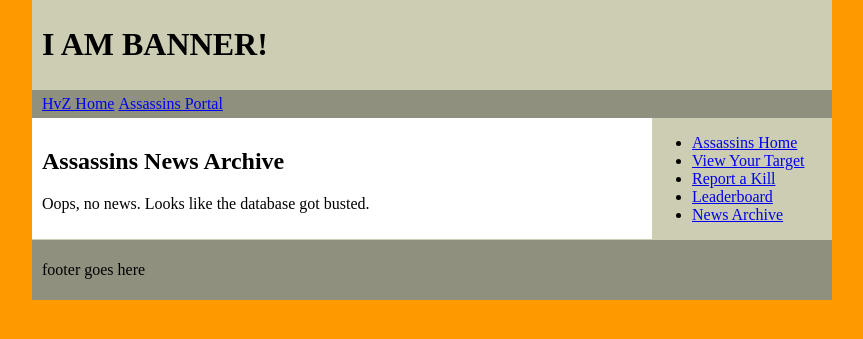
After one commit to Elemnir/ezio, a Django app: page /assassins/news/archive/ in a window 1280 px wide. The commit adds this page. Shown: the top 339 px of the page, without its empty margins (208-1071 px from the left). Run offline with Django 3.2, Linux system fonts and the light colour scheme; data that the repository does not hold is empty.

Commit message:
Added a NewsReport model, and archive and detail views

```diff
--- a/assassins/urls.py
+++ b/assassins/urls.py
@@ -1,8 +1,10 @@
 from django.conf.urls import patterns, include, url
 
 urlpatterns = patterns("assassins.views"
-    , url(r"^assassins/$",              "index")
-    , url(r"^assassins/report/$",       "report")
-    , url(r"^assassins/view_target/$",  "view_target")
-    , url(r"^assassins/leaderboard/$",  "leaderboard")
+    , url(r"^assassins/$",                       "index")
+    , url(r"^assassins/report/$",                "report")
+    , url(r"^assassins/view_target/$",           "view_target")
+    , url(r"^assassins/leaderboard/$",           "leaderboard")
+    , url(r"^assassins/news/archive/$",          "news_archive")
+    , url(r"^assassins/news/(?P<news_id>\d+)/$", "news_detail")
 )
--- a/assassins/views.py
+++ b/assassins/views.py
@@ -1,13 +1,16 @@
 from django.http import HttpResponse, HttpResponseRedirect
 from django.shortcuts import render_to_response, get_object_or_404
 from django.template import RequestContext
-from assassins.models import Player
+from assassins.models import Player, NewsReport
 
 def index(request):
-    """displays game statistics"""
+    """displays game statistics and news"""
     playerlist = Player.objects.all().order_by('-alive', '-kills')
+    newslist = NewsReport.objects.all().order_by('-pub_date')[:10]
+
     return render_to_response('assassins/index.html', {
-        'playerlist': playerlist
+        'playerlist': playerlist,
+        'newslist': newslist,
     })
 
 
@@ -35,7 +38,6 @@ def report(request):
     if request.method != 'POST':
         return render_to_response('assassins/report.html',
                                   context_instance=RequestContext(request))
-
     try:
         reporting_player = Player.objects.get(name=request.POST['playername'],
                                               key=request.POST['playerkey'])
@@ -48,6 +50,11 @@ def report(request):
             return render_to_response('assassins/report.html', {
                 'system_message': "Incorrect key for your target.",
             }, context_instance=RequestContext(request))
+
+        # create a news report
+        newsmessage = str(report_player) + ' killed ' + str(reporting_player.target) + '.'
+        news = NewsReport(report_type='KILL', message=newsmessage)
+        news.save()
 
         # get the reporter's new target
         newtarget = reporting_player.target.target
@@ -63,17 +70,33 @@ def report(request):
         reporting_player.save()
 
         # build a message and render back the page
-        message = "Kill Confirmed. Your new target is: "
-        message += str(reporting_player.target)
+        system_message = "Kill Confirmed. Your new target is: "
+        system_message += str(reporting_player.target)
 
         return render_to_response('assassins/report.html', {
-            'system_message': message,
+            'system_message': system_message,
         }, context_instance=RequestContext(request))
 
 
 def leaderboard(request):
-    """display a leader board of top players over all time"""
+    """display a leaderboard of top players over all time"""
     playerlist = Player.objects.all().order_by("-kills", "name")
     return render_to_response('assassins/leaderboard.html', {
-        'playerlist': playerlist
+        'playerlist': playerlist,
     })
+
+
+def news_archive(request):
+    """display the news archive"""
+    newslist = NewsReport.objects.all().order_by("-pub_date")
+    return render_to_response('assassins/news_archive.html', {
+        'newslist': newslist,
+    })
+
+
+def news_detail(request, news_id):
+    """display details for the selected news report"""
+    report = get_object_or_404(NewsReport, pk=news_id)
+    return render_to_response('assassins/news_detail.html', {
+        'report': report,
+    })
--- /dev/null
+++ b/templates/assassins/news_archive.html
@@ -0,0 +1,16 @@
+{% extends "assassins_base.html" %}
+
+{% block title %}{{ block.super}} - News Archive{% endblock %}
+
+{% block content %}
+    <p><h2>Assassins News Archive</h2></p>
+    {% if newslist %}
+    <ul>
+    {% for report in newslist %}
+        <li><a href="/assassins/news/{{ report.id }}/">{{ report }}</a></li>
+    {% endfor %}
+    </ul>
+{% else %}
+    <p>Oops, no news. Looks like the database got busted.</p>
+{% endif %}
+{% endblock %}
--- a/templates/assassins_base.html
+++ b/templates/assassins_base.html
@@ -11,5 +11,6 @@
     <li><a href="/assassins/view_target">View Your Target</a></li>
     <li><a href="/assassins/report/">Report a Kill</a></li>
     <li><a href="/assassins/leaderboard/">Leaderboard</a></li>
+    <li><a href="/assassins/news/archive/">News Archive</a></li>
 </ul>
 {% endblock %}
```
Also changed, not shown: TODO.txt (added, +13 -0 lines), assassins/models.py (+18 -0 lines), templates/assassins/news_detail.html (added, +9 -0 lines).
